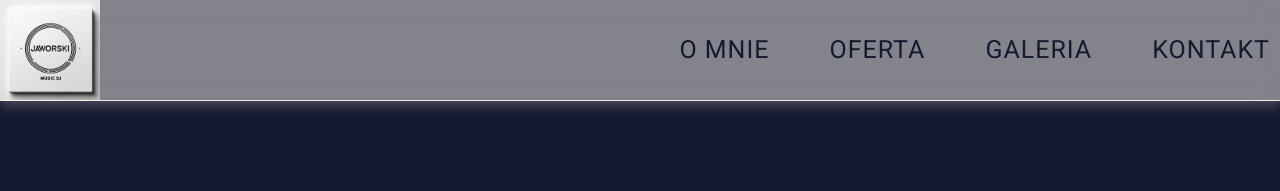
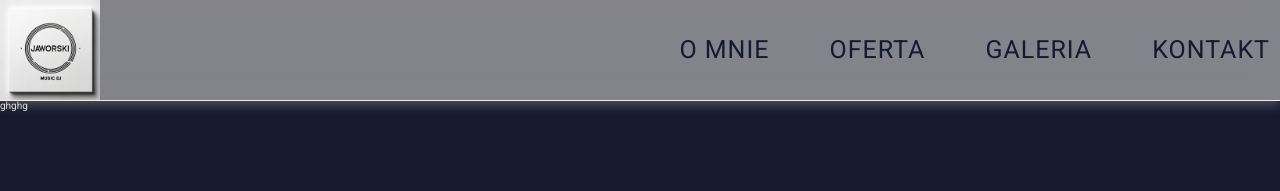
Before and after one commit to patryk-pi/Baby_Feed, a Next.js app: page /kontakt in a window 1280 px wide. Shown: the top 191 px of the page. Built offline with nearby package versions, Linux system fonts and the light colour scheme.

Commit message:
created Contact and ContactOption components

```diff
--- a/src/app/kontakt/page.tsx
+++ b/src/app/kontakt/page.tsx
@@ -1,6 +1,12 @@
+import Contact from "@/components/ContactPage/Contact/Contact";
 import Navbar from "@/components/Navbar/Navbar";
 
 const Home = () => {
-    return <Navbar />;
+    return (
+        <>
+            <Navbar />
+            <Contact />
+        </>
+    );
 };
 export default Home;
--- /dev/null
+++ b/src/components/ContactPage/Contact/Contact.tsx
@@ -0,0 +1,8 @@
+const Contact = () => {
+    return (
+        <section className="contact">
+            <div className="contact__container">ghghg</div>
+        </section>
+    );
+};
+export default Contact;
--- /dev/null
+++ b/src/components/ContactPage/Contact/_contact.scss
@@ -0,0 +1,6 @@
+.contact {
+    &__container {
+        width: $container-width;
+        margin: 0 auto;
+    }
+}
--- a/src/styles/main.scss
+++ b/src/styles/main.scss
@@ -15,3 +15,5 @@
 @import "../components/AboutMePage/Components/Title/title.scss";
 @import "../components/AboutMePage/Components/Hero/hero.scss";
 @import "../components/AboutMePage/Components/Hero/point.scss";
+@import "../components//ContactPage/Contact/contact.scss";
+@import "../components//ContactPage/ContactOption/contactoption.scss";
```
Also changed, not shown: src/components/ContactPage/ContactOption/ContactOption.tsx (added), src/components/ContactPage/ContactOption/_contactoption.scss (added).
